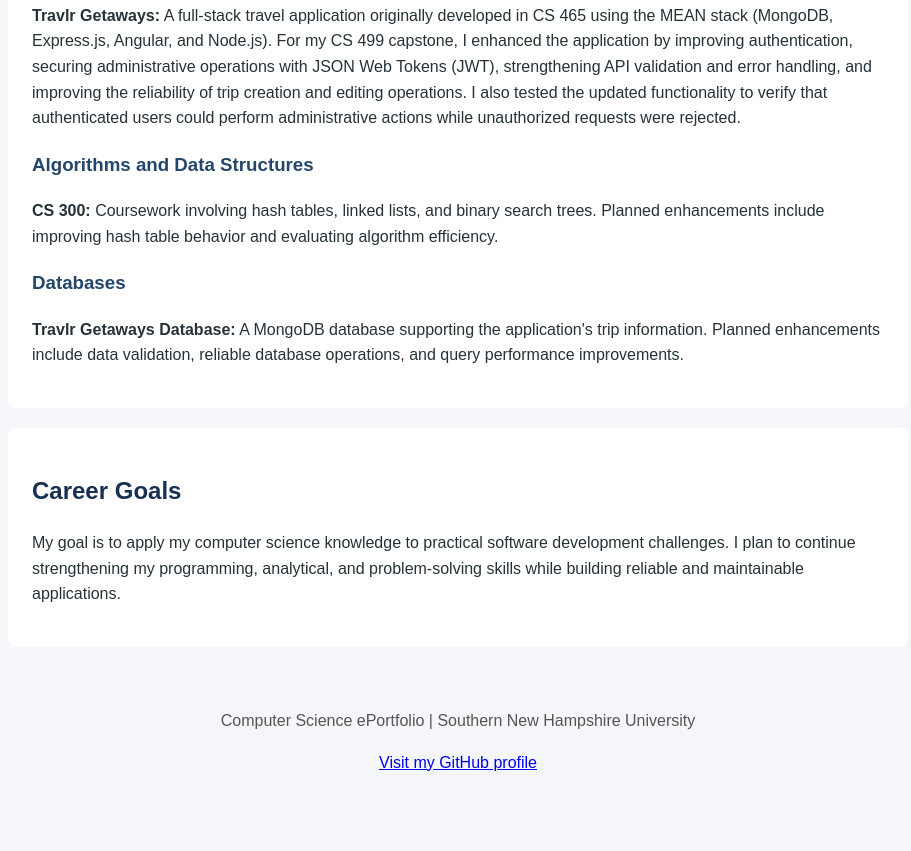
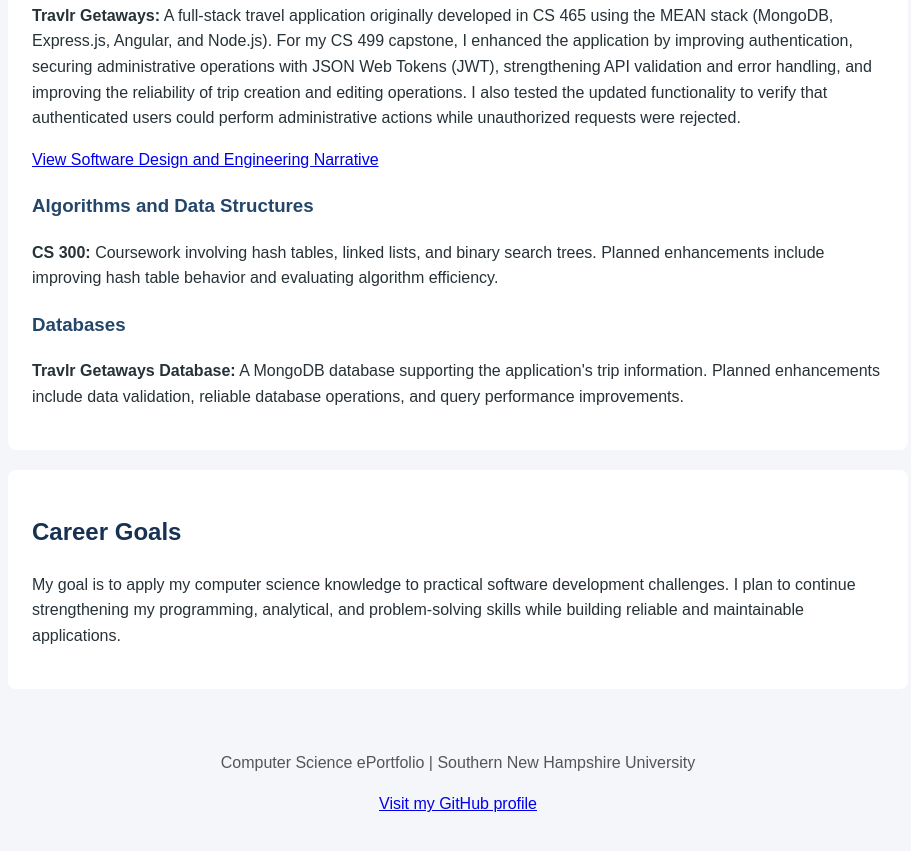
Before and after one commit to Haleyfreex/Haleyfreex.github.io, a plain HTML site: page index.html in a window 1280 px wide. Shown: the part 1258-2109 px from the top of the page, without its empty margins (182-1093 px from the left). Before the commit the page ends 2069 px from the top, so only its background shows below. Drawn offline with Linux system fonts and the light colour scheme.

Commit message:
Add link to Software Design and Engineering Narrative

```diff
--- a/index.html
+++ b/index.html
@@ -121,6 +121,12 @@
         actions while unauthorized requests were rejected.
       </p>
 
+      <p>
+        <a href="https://github.com/Haleyfreex/Haleyfreex.github.io/blob/main/CS-499%20Milestone%20Two%20Narrative.docx" target="_blank" rel="noopener noreferrer">
+          View Software Design and Engineering Narrative
+        </a>
+      </p>
+
       <h3>Algorithms and Data Structures</h3>
       <p>
         <strong>CS 300:</strong> Coursework involving hash tables,
```
